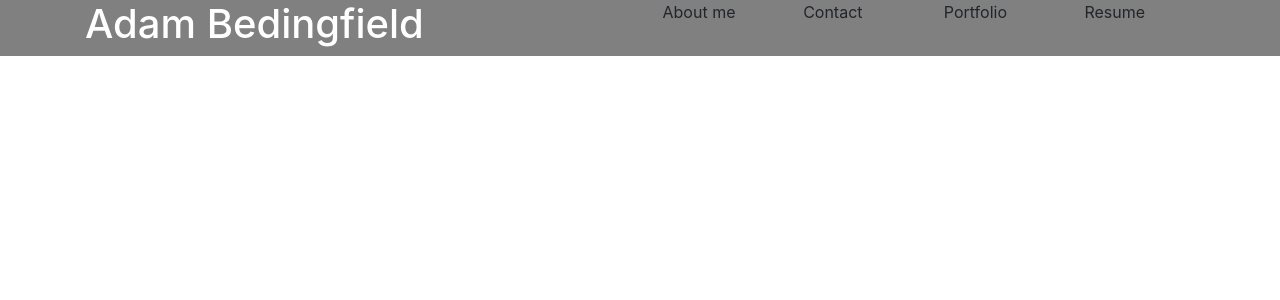
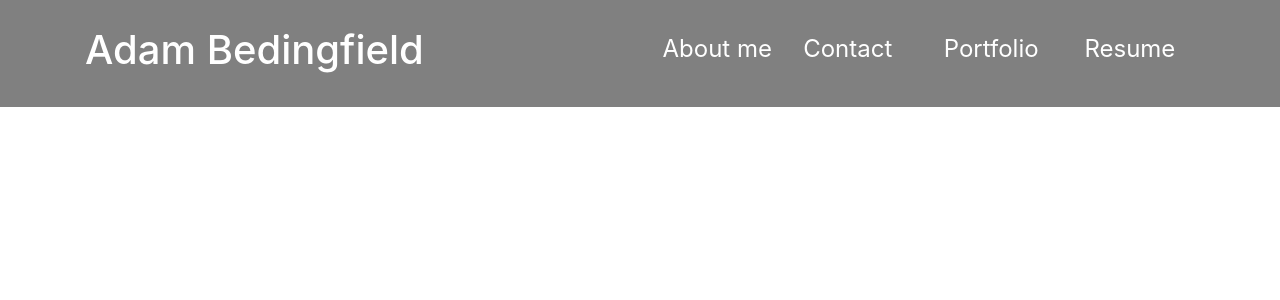
Before and after one commit to adambedingfield/my-portfolio, a React (Create React App) app: page / in a window 1280 px wide. Shown: the top 300 px of the page. Built offline with nearby package versions, Linux system fonts and the light colour scheme.

Commit message:
updated header style

```diff
--- a/src/index.css
+++ b/src/index.css
@@ -14,14 +14,20 @@ code {
 
 .header {
   background-color: grey;
+  padding-top: 2%;
+  padding-bottom: 2%;
 }
 
 .name {
-  margin-top: 0;
-  padding-top: 0;
   color: white;
 }
 
 .nav {
   list-style-type: none;
 }
+
+.list-item {
+  color: white;
+  font-size: 24px;
+  padding-top: 1%;
+}
```
